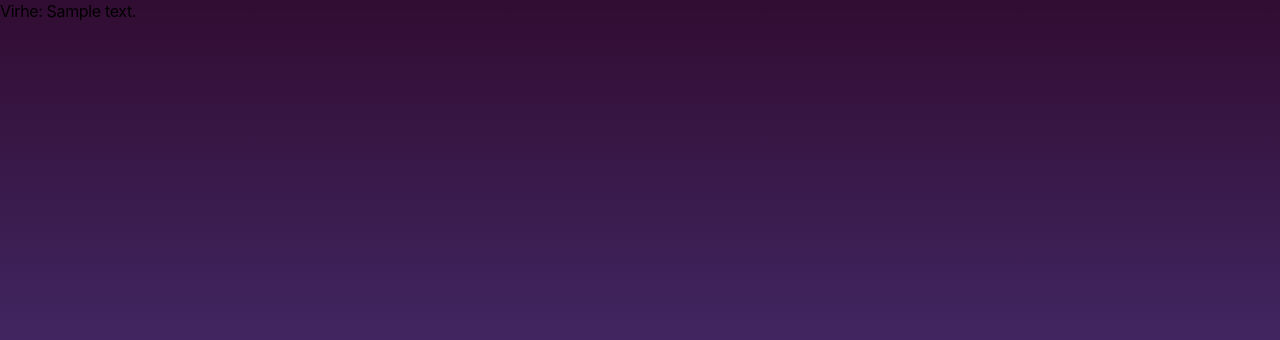
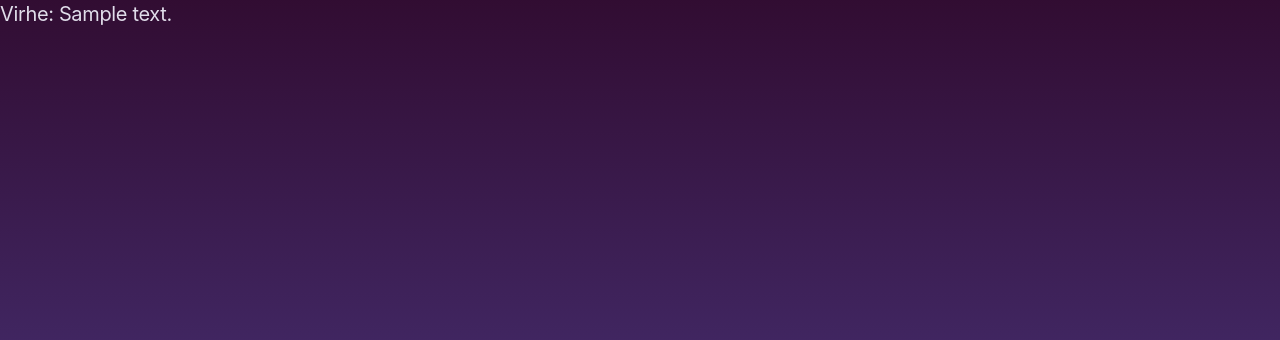
Before and after one commit to ellarasalo/Treenipaivakirja, a Flask app: template templates/error.html in a window 1280 px wide. Shown: the part 169-509 px from the top of the page. Run offline with Flask 3, Linux system fonts and the light colour scheme; the template is opened without the code that fills it: most values are stand-ins (such as "Sample title", 1, 10 or a date in 2020).

Commit message:
create error.html

```diff
--- a/templates/error.html
+++ b/templates/error.html
@@ -1,6 +1,6 @@
 {% extends "layout.html" %}
 {% block content %}
-<div>
+<div class="whiteclass">
     Virhe: {{ message }}
 </div>
 
```
